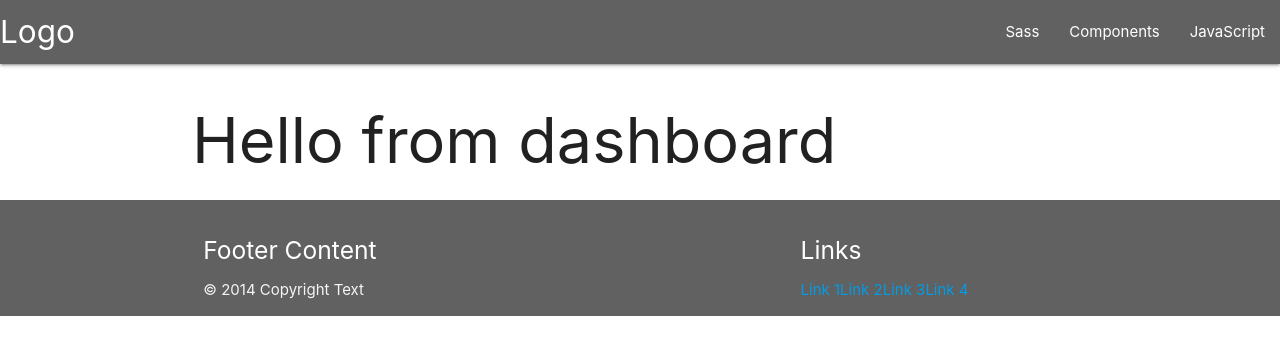
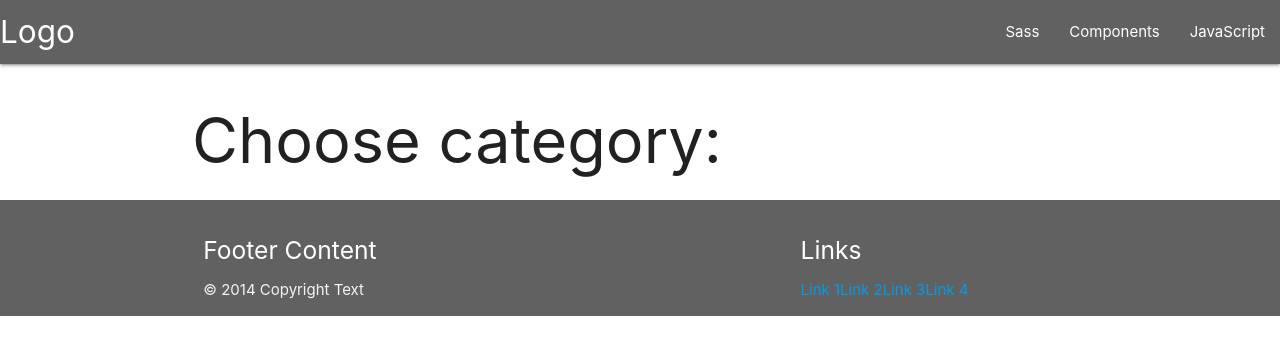
Before and after one commit to MomchilAngelovv/Xamply, a React (Create React App) app in the folder Xamply/Web/Xamply.Web/ClientApp/: page / in a window 1280 px wide. Shown: the top 354 px of the page. Built offline with nearby package versions, Linux system fonts and the light colour scheme.

Commit message:
Change dashboard message

```diff
--- a/Xamply/Web/Xamply.Web/ClientApp/src/components/Dashboard.js
+++ b/Xamply/Web/Xamply.Web/ClientApp/src/components/Dashboard.js
@@ -3,7 +3,7 @@ import React from 'react';
 class Dashboard extends React.Component {
   render() {
     return (
-      <h1>Hello from dashboard</h1>
+      <h1>Choose category:</h1>
     );
   }
 }
```
